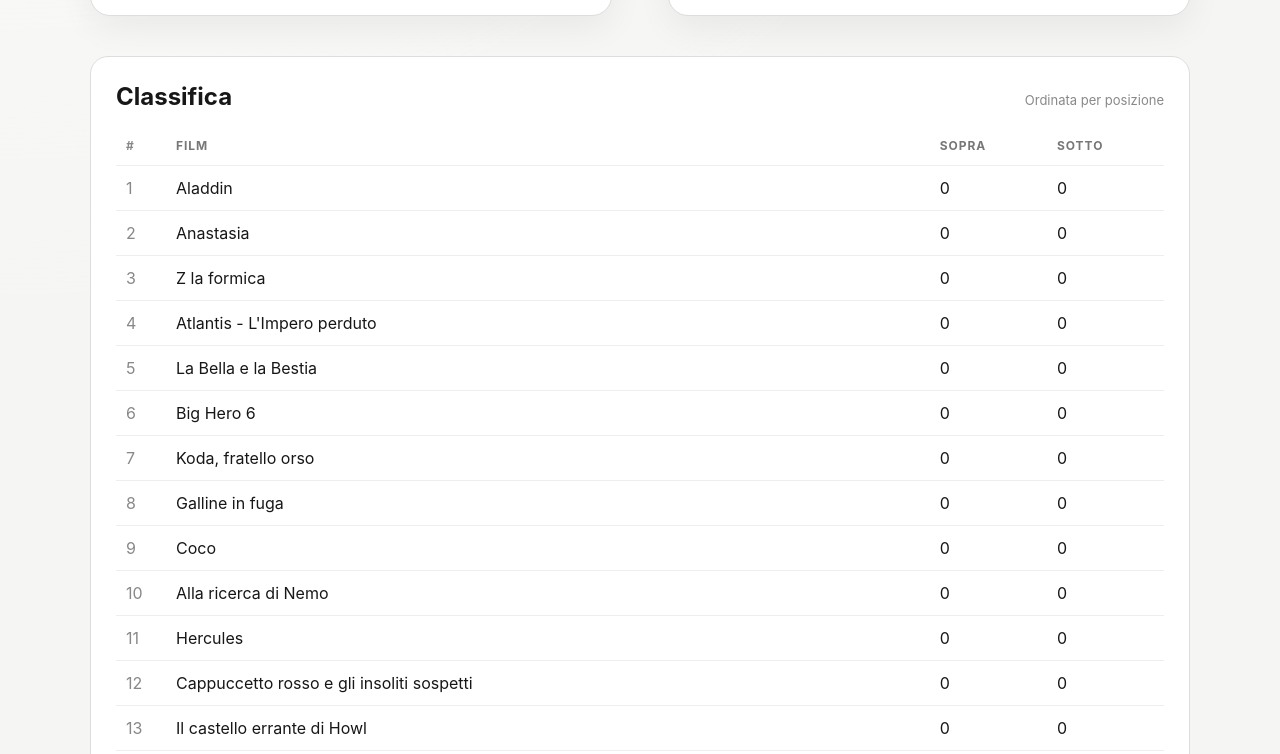
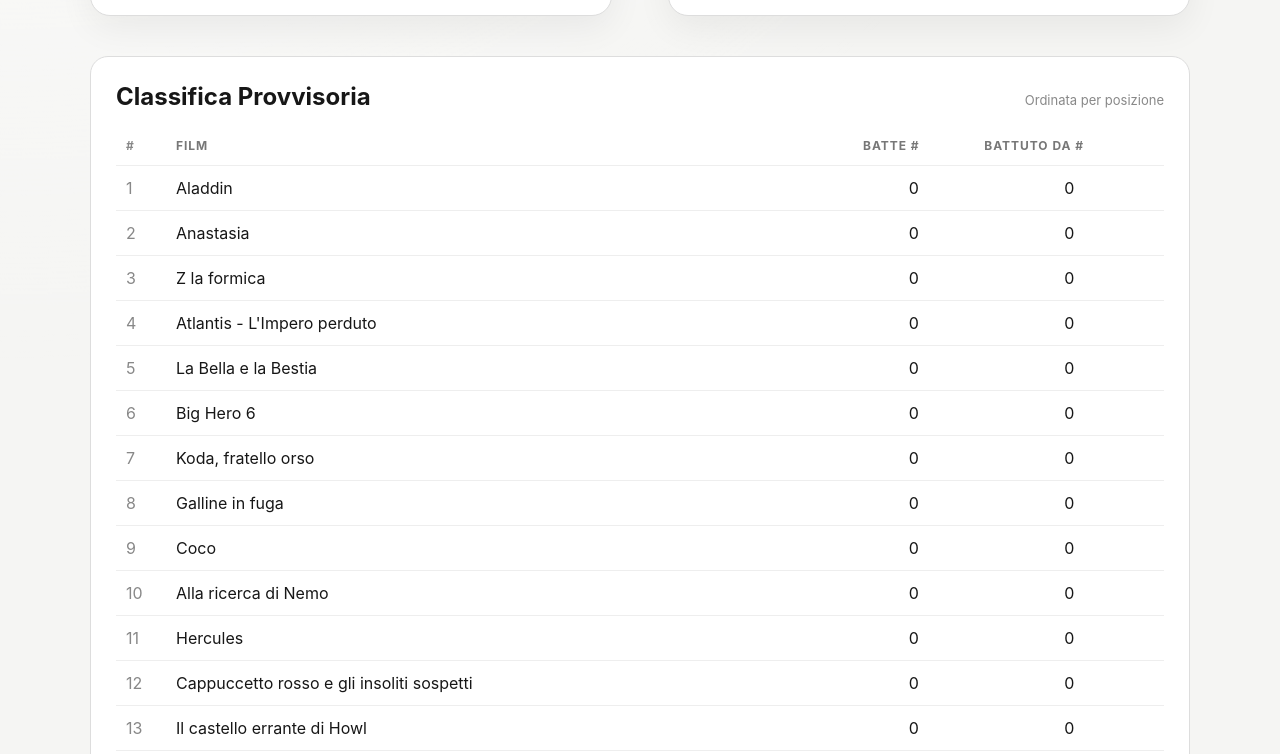
Before and after one commit to LLuke96/film-tournament, a plain HTML site: page index.html in a window 1280 px wide. Shown: the part 966-1720 px from the top of the page. Drawn offline with Linux system fonts and the light colour scheme.

Commit message:
Sistemato ordine film, centrate colonne

```diff
--- a/index.html
+++ b/index.html
@@ -122,7 +122,7 @@
                 <section class="standings">
 
                     <div class="section-title">
-                        <h2>Classifica</h2>
+                        <h2>Classifica Provvisoria</h2>
                         <span>Ordinata per posizione</span>
                     </div>
 
@@ -132,12 +132,12 @@
                             <tr>
                                 <th>#</th>
                                 <th>Film</th>
-                                <th>Sopra</th>
-                                <th>Sotto</th>
+                                <th>Batte #</th>
+                                <th>Battuto da #</th>
                             </tr>
                             </thead>
 
-                            <tbody id="standings-body"></tbody>
+                            <tbody class="ranking-tbody" id="standings-body"></tbody>
                         </table>
                     </div>
 
@@ -180,12 +180,12 @@
                         <tr>
                             <th>#</th>
                             <th>Film</th>
-                            <th>Sopra</th>
-                            <th>Sotto</th>
+                            <th>Batte #</th>
+                            <th>Battuto da #</th>
                         </tr>
                         </thead>
 
-                        <tbody id="final-body"></tbody>
+                        <tbody class="ranking-tbody" id="final-body"></tbody>
                     </table>
                 </div>
 
--- a/script.js
+++ b/script.js
@@ -276,6 +276,19 @@
 
 function getStandings() {
     return [...state.films].sort((a, b) => {
+
+        // Se A ha battuto B, A deve stare sopra B
+        if (a.beats.has(b.Id)) {
+            return -1;
+        }
+
+        // Se B ha battuto A, B deve stare sopra A
+        if (b.beats.has(a.Id)) {
+            return 1;
+        }
+
+        // Se non sono direttamente/transitivamente confrontabili,
+        // usiamo il numero di film sicuramente sopra
         return a.beatenBy.size - b.beatenBy.size;
     });
 }
@@ -366,8 +379,8 @@
             row.innerHTML = `
                 <td>${index + 1}</td>
                 <td>${escapeHtml(film.title)}</td>
+                <td>${film.beats.size}</td>
                 <td>${film.beatenBy.size}</td>
-                <td>${film.beats.size}</td>
             `;
 
             body.appendChild(row);
@@ -441,8 +454,8 @@
         row.innerHTML = `
             <td>${index + 1}</td>
             <td>${escapeHtml(film.title)}</td>
+            <td>${film.beats.size}</td>
             <td>${film.beatenBy.size}</td>
-            <td>${film.beats.size}</td>
         `;
 
         body.appendChild(row);
--- a/style.css
+++ b/style.css
@@ -296,6 +296,11 @@
     color: #888;
 }
 
+.ranking-tbody td:nth-child(3),
+.ranking-tbody td:nth-child(4) {
+    text-align: center;
+}
+
 .final {
     padding-top: 20px;
 }
```
